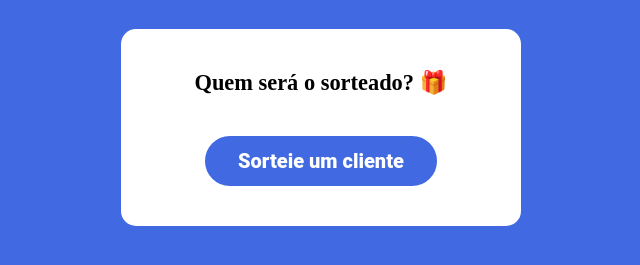
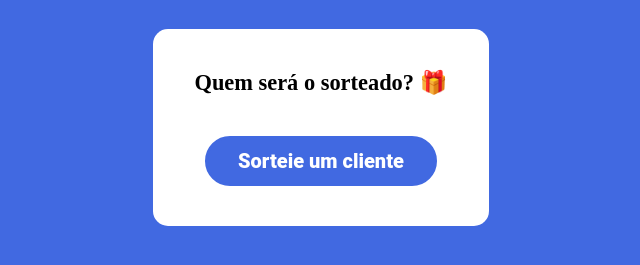
Before and after one commit to GiovaniMurakami/sorteioNavelinknet, a plain HTML site: page index.html in a window 1280 px wide. Shown: the part 319-584 px from the top of the page, without its empty margins (319-959 px from the left). Drawn offline with nearby package versions, Linux system fonts and the light colour scheme.

```diff
--- a/style.css
+++ b/style.css
@@ -26,7 +26,8 @@ body {
 }
 
 .main{
-    width: 40vh;
+    width: 32vh;
+    min-width: 25vh;
     padding: 5vh;
     margin: 2vh;
     margin-bottom: 5vh;
```
